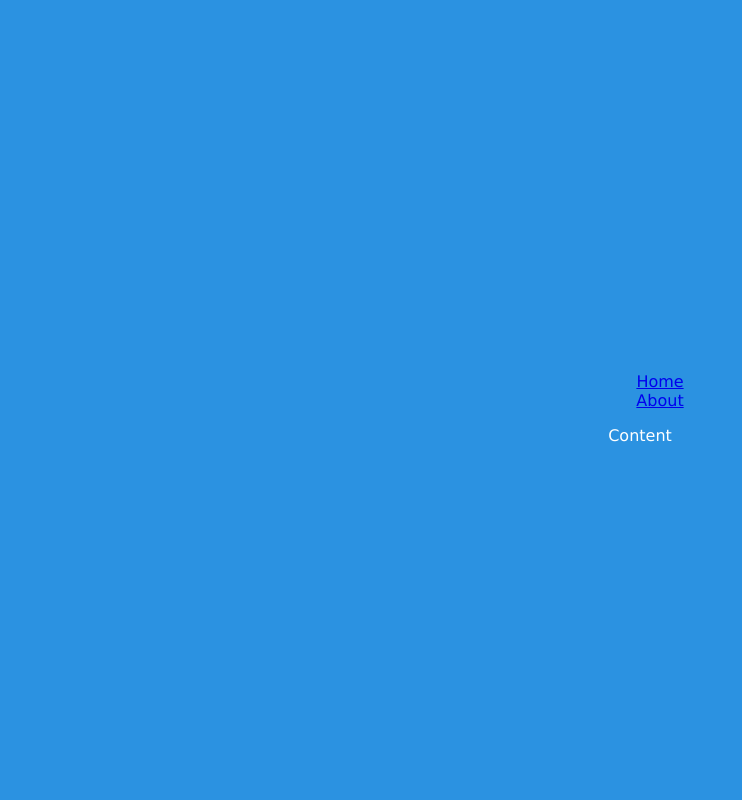
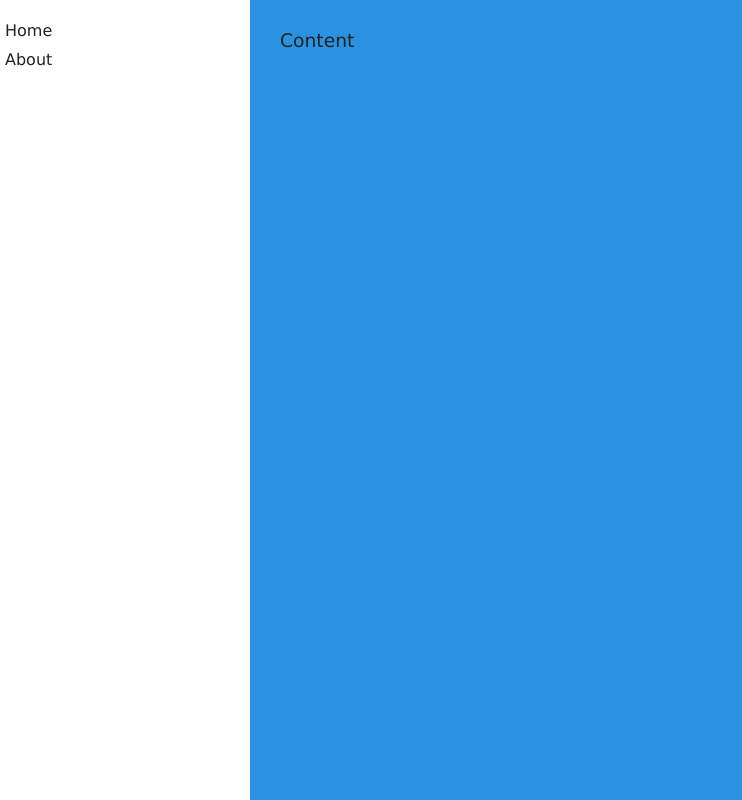
Before and after one commit to italoknd/Curso-REACT-JS, a React (Vite) app in the folder react-fundamentals/: page /navigation-example in a window 1280 px wide. Shown: the whole page, without its empty margins (0-742 px from the left). Built offline with nearby package versions, Linux system fonts and the light colour scheme.

Commit message:
feat: adicionar css para o menu lateral

```diff
--- a/react-fundamentals/src/components/layout/Content.css
+++ b/react-fundamentals/src/components/layout/Content.css
@@ -0,0 +1,7 @@
+* {
+  color: #222;
+}
+
+.content {
+  padding: 30px;
+}
--- a/react-fundamentals/src/components/layout/Content.tsx
+++ b/react-fundamentals/src/components/layout/Content.tsx
@@ -2,7 +2,8 @@ import React from "react";
 import "./Content.css";
 
 const Content = (props: unknown) => {
-  return <main>Content</main>;
+  return <main className="content"><h3>Content</h3>
+  </main>;
 };
 
 export default Content;
--- a/react-fundamentals/src/components/layout/Menu.css
+++ b/react-fundamentals/src/components/layout/Menu.css
@@ -0,0 +1,29 @@
+.menu {
+  display: flex;
+  flex-basis: 250px;
+  background-color: white;
+}
+
+.menu > nav {
+  flex: 1;
+}
+
+.menu ul {
+  padding: 0;
+}
+
+.menu li {
+  display: flex;
+}
+
+.menu li > a {
+  text-decoration: none;
+  font-size: 1em;
+  padding: 5px;
+  flex: 1;
+  text-align: left;
+}
+
+.menu li > a:hover{
+    background-color: #00000030;
+}
--- a/react-fundamentals/src/views/Parent.tsx
+++ b/react-fundamentals/src/views/Parent.tsx
@@ -1,6 +1,7 @@
 import React from "react";
 import Menu from "../components/layout/Menu";
 import Content from "../components/layout/Content";
+import './parent.css'
 
 const Parent = () => {
   return (
--- /dev/null
+++ b/react-fundamentals/src/views/parent.css
@@ -0,0 +1,5 @@
+.parent {
+  height: 100vh;
+  width: 100vw;
+  display: flex;
+}
```
